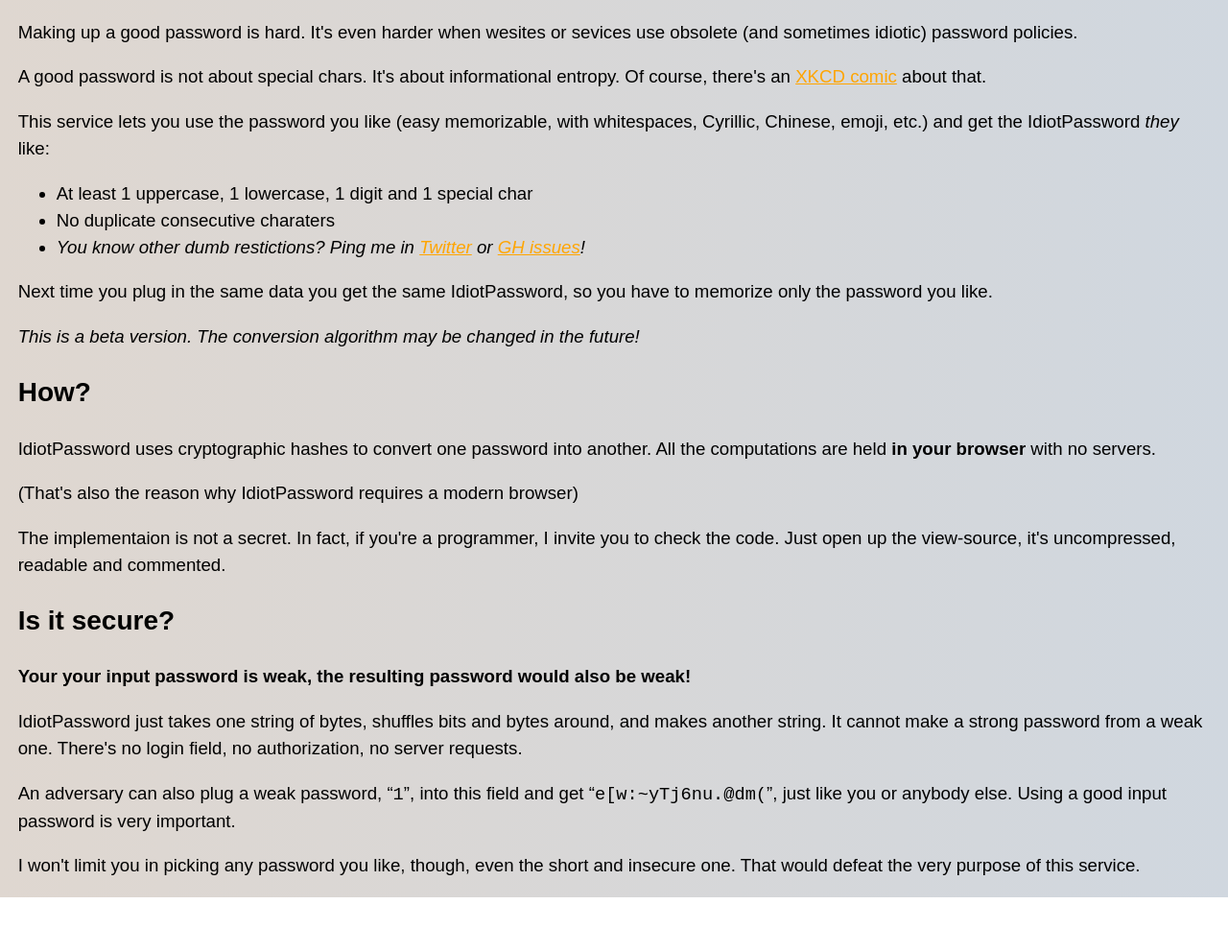
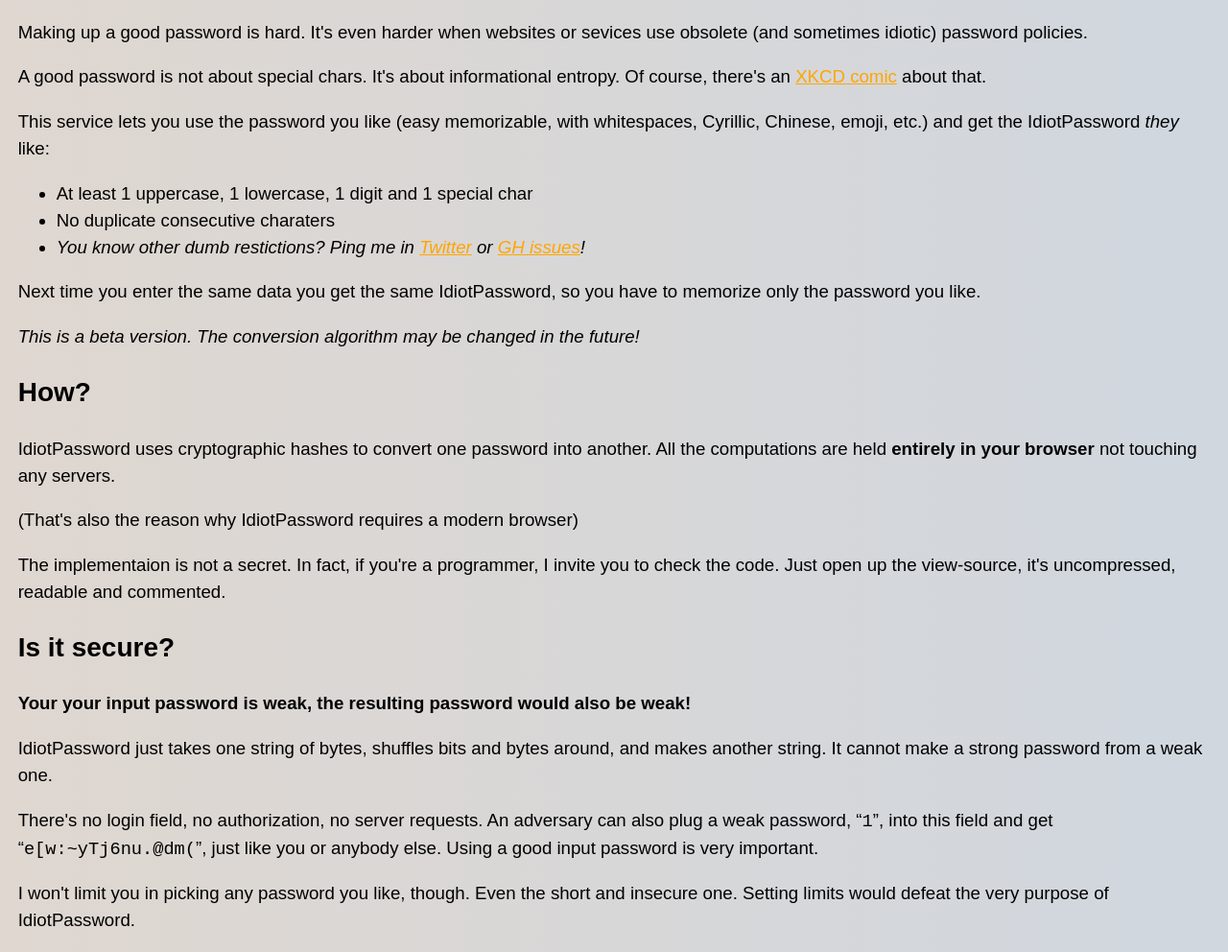
Before and after one commit to subzey/idiotpassword, a plain HTML site: page index.html in a window 1280 px wide. Shown: the part 433-1425 px from the top of the page at 96% size. Before the commit the page ends 1368 px from the top, so only its background shows below. Drawn offline with Linux system fonts and the light colour scheme.

Commit message:
typo, copy

```diff
--- a/index.html
+++ b/index.html
@@ -240,7 +240,7 @@
 	</script>
 	<footer>
 		<h2>Why?</h2>
-		<p>Making up a good password is hard. It's even harder when wesites or sevices use obsolete (and sometimes idiotic) password policies.</p>
+		<p>Making up a good password is hard. It's even harder when websites or sevices use obsolete (and sometimes idiotic) password policies.</p>
 		<p>A good password is not about special chars. It's about informational entropy. Of course, there's an <a href="https://xkcd.com/936/" rel="external noopener" target="_blank">XKCD comic</a> about that.</p>
 		<p>This service lets you use the password you like (easy memorizable, with whitespaces, Cyrillic, Chinese, emoji, etc.) and get the IdiotPassword <em>they</em> like:</p>
 		<ul>
@@ -248,17 +248,17 @@
 			<li>No duplicate consecutive charaters</li>
 			<li><em>You know other dumb restictions? Ping me in <a href="https://twitter.com/subzey" rel="external noopener" target="_blank">Twitter</a> or <a href="https://github.com/subzey/idiotpassword/issues" rel="external noopener" target="_blank">GH issues</a>!</em></li>
 		</ul>
-		<p>Next time you plug in the same data you get the same IdiotPassword, so you have to memorize only the password you like.</p>
+		<p>Next time you enter the same data you get the same IdiotPassword, so you have to memorize only the password you like.</p>
 		<p><em>This is a beta version. The conversion algorithm may be changed in the future!</em></p>
 		<h2>How?</h2>
-		<p>IdiotPassword uses cryptographic hashes to convert one password into another. All the computations are held <strong>in your browser</strong> with no servers.</p>
+		<p>IdiotPassword uses cryptographic hashes to convert one password into another. All the computations are held <strong>entirely in your browser</strong> not touching any servers.</p>
 		<p>(That's also the reason why IdiotPassword requires a modern browser)</p>
 		<p>The implementaion is not a secret. In fact, if you're a programmer, I invite you to check the code. Just open up the view-source, it's uncompressed, readable and commented.</p>
 		<h2>Is it secure?</h2>
 		<p><strong>Your your input password is weak, the resulting password would also be weak!</strong></p>
-		<p>IdiotPassword just takes one string of bytes, shuffles bits and bytes around, and makes another string. It cannot make a strong password from a weak one. There's no login field, no authorization, no server requests.</p>
-		<p>An adversary can also plug a weak password, <q><code>1</code></q>, into this field and get <q><code>e[w:~yTj6nu.@dm(</code></q>, just like you or anybody else. Using a good input password is very important.</p>
-		<p>I won't limit you in picking any password you like, though, even the short and insecure one. That would defeat the very purpose of this service.</p>
+		<p>IdiotPassword just takes one string of bytes, shuffles bits and bytes around, and makes another string. It cannot make a strong password from a weak one.</p>
+		<p>There's no login field, no authorization, no server requests. An adversary can also plug a weak password, <q><code>1</code></q>, into this field and get <q><code>e[w:~yTj6nu.@dm(</code></q>, just like you or anybody else. Using a good input password is very important.</p>
+		<p>I won't limit you in picking any password you like, though. Even the short and insecure one. Setting limits would defeat the very purpose of IdiotPassword.</p>
 </footer>
 </body>
 </html>
```
